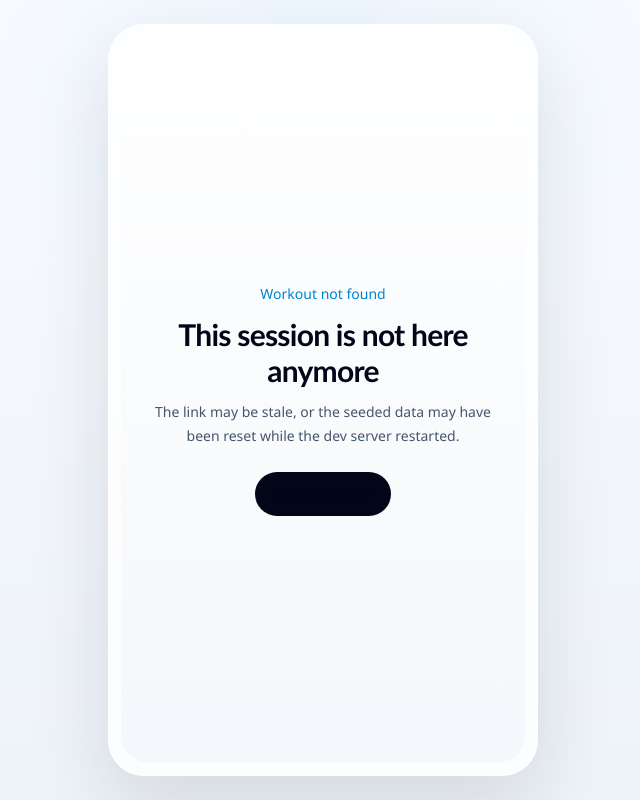
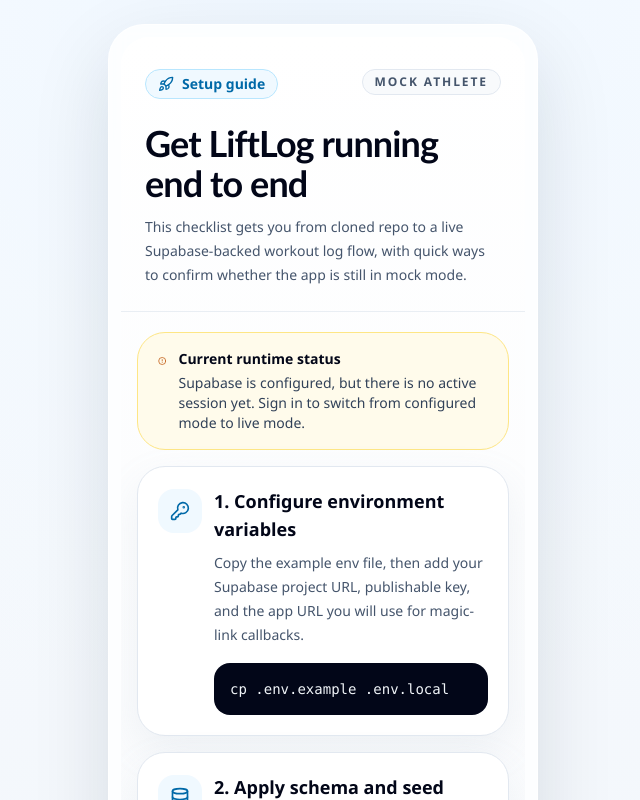
Before and after one commit to Elijah-cod/liftlog, a Next.js app: page /setup in a window 1280 px wide. Before the commit this address had no page. Shown: the top 800 px of the page, without its empty margins (317-957 px from the left). Built offline with nearby package versions, Linux system fonts and the light colour scheme; no server answers.

Commit message:
chore: add setup guide and runtime health checks

```diff
--- /dev/null
+++ b/src/app/api/health/route.ts
@@ -0,0 +1,11 @@
+import { ok } from "@/lib/api";
+import { getRuntimeStatus } from "@/lib/server/runtime-status";
+
+export async function GET() {
+  const status = await getRuntimeStatus();
+
+  return ok({
+    status: "ok",
+    ...status,
+  });
+}
--- a/src/app/login/page.tsx
+++ b/src/app/login/page.tsx
@@ -41,6 +41,11 @@
           <p className="mt-3 text-sm leading-6 text-slate-600">
             Use a magic link to open your athlete workspace, run today&apos;s session, and sync your logs to Supabase.
           </p>
+          <div className="mt-4">
+            <Link href="/setup" className="text-sm font-semibold text-sky-700 underline-offset-4 hover:underline">
+              View full setup checklist
+            </Link>
+          </div>
 
           {!isSupabaseConfigured ? (
             <div className="mt-6 rounded-3xl border border-amber-200 bg-amber-50 px-4 py-4 text-sm leading-6 text-amber-900">
--- /dev/null
+++ b/src/app/setup/page.tsx
@@ -0,0 +1,143 @@
+import Link from "next/link";
+import { CheckCircle2, CircleAlert, Database, KeyRound, Rocket, TestTube2 } from "lucide-react";
+
+import { AppShell } from "@/components/app-shell";
+import { AuthChip } from "@/components/auth-chip";
+import { getRuntimeStatus } from "@/lib/server/runtime-status";
+
+function StepCard({
+  icon,
+  title,
+  body,
+  code,
+}: {
+  icon: React.ReactNode;
+  title: string;
+  body: string;
+  code?: string;
+}) {
+  return (
+    <article className="rounded-[28px] border border-slate-200 bg-white p-5 shadow-[0_16px_40px_rgba(148,163,184,0.12)]">
+      <div className="flex items-start gap-3">
+        <div className="mt-0.5 rounded-2xl bg-sky-50 p-3 text-sky-700">{icon}</div>
+        <div className="min-w-0 flex-1">
+          <h2 className="text-lg font-semibold text-slate-950">{title}</h2>
+          <p className="mt-2 text-sm leading-6 text-slate-600">{body}</p>
+          {code ? (
+            <pre className="mt-4 overflow-x-auto rounded-2xl bg-slate-950 px-4 py-4 text-sm text-slate-100">
+              <code>{code}</code>
+            </pre>
+          ) : null}
+        </div>
+      </div>
+    </article>
+  );
+}
+
+export default async function SetupPage() {
+  const runtime = await getRuntimeStatus();
+
+  return (
+    <AppShell>
+      <div className="flex h-full flex-col">
+        <section className="border-b border-slate-200/70 px-6 pb-6 pt-8">
+          <div className="flex items-start justify-between gap-4">
+            <div className="inline-flex items-center gap-2 rounded-full border border-sky-200 bg-sky-50 px-3 py-1 text-sm font-semibold text-sky-700">
+              <Rocket className="size-4" />
+              Setup guide
+            </div>
+            <AuthChip
+              label={runtime.viewerLabel}
+              mode={runtime.isAuthenticated ? "live" : "mock"}
+              showSignOut={runtime.isAuthenticated}
+            />
+          </div>
+          <h1 className="mt-6 font-display text-4xl font-semibold tracking-tight text-slate-950">
+            Get LiftLog running end to end
+          </h1>
+          <p className="mt-3 max-w-md text-sm leading-6 text-slate-600">
+            This checklist gets you from cloned repo to a live Supabase-backed workout log flow, with quick ways to confirm whether the app is still in mock mode.
+          </p>
+        </section>
+
+        <section className="flex-1 overflow-y-auto px-4 py-5">
+          <div className="space-y-4">
+            <div
+              className={`rounded-[28px] border px-5 py-4 ${
+                runtime.isAuthenticated
+                  ? "border-emerald-200 bg-emerald-50"
+                  : runtime.isSupabaseConfigured
+                    ? "border-amber-200 bg-amber-50"
+                    : "border-slate-200 bg-slate-50"
+              }`}
+            >
+              <div className="flex items-start gap-3">
+                {runtime.isAuthenticated ? (
+                  <CheckCircle2 className="mt-0.5 size-5 text-emerald-700" />
+                ) : (
+                  <CircleAlert className="mt-0.5 size-5 text-amber-700" />
+                )}
+                <div>
+                  <p className="text-sm font-semibold text-slate-950">Current runtime status</p>
+                  <p className="mt-1 text-sm text-slate-700">
+                    {runtime.isAuthenticated
+                      ? "Live mode is active. Requests can use Supabase-authenticated data."
+                      : runtime.isSupabaseConfigured
+                        ? "Supabase is configured, but there is no active session yet. Sign in to switch from configured mode to live mode."
+                        : "Mock mode is active. The app is runnable, but it is not connected to your live Supabase project yet."}
+                  </p>
+                </div>
+              </div>
+            </div>
+
+            <StepCard
+              icon={<KeyRound className="size-5" />}
+              title="1. Configure environment variables"
+              body="Copy the example env file, then add your Supabase project URL, publishable key, and the app URL you will use for magic-link callbacks."
+              code={`cp .env.example .env.local`}
+            />
+
+            <StepCard
+              icon={<Database className="size-5" />}
+              title="2. Apply schema and seed data"
+              body="Run the migration SQL in Supabase, then update the profile UUID in the seed file to match a real auth.users ID and execute the seed. That gives the live app exercises, templates, scheduled workouts, and starter history."
+              code={`Migration: supabase/migrations/20260401130000_create_workout_logging.sql\nSeed: supabase/seed.sql`}
+            />
+
+            <StepCard
+              icon={<Rocket className="size-5" />}
+              title="3. Start the app and sign in"
+              body="Run the dev server, open the login page, and request a magic link. The callback route creates your profile row automatically the first time you return."
+              code={`npm install\nnpm run dev`}
+            />
+
+            <StepCard
+              icon={<TestTube2 className="size-5" />}
+              title="4. Verify the runtime mode"
+              body="Use the health endpoint to confirm whether the app is in mock mode, configured-without-session mode, or fully live mode with an authenticated user."
+              code={`GET /api/health`}
+            />
+
+            <article className="rounded-[28px] border border-slate-200 bg-white p-5 shadow-[0_16px_40px_rgba(148,163,184,0.12)]">
+              <h2 className="text-lg font-semibold text-slate-950">Quick links</h2>
+              <div className="mt-4 flex flex-wrap gap-3">
+                <Link
+                  href="/login"
+                  className="rounded-full bg-slate-950 px-4 py-3 text-sm font-semibold text-white"
+                >
+                  Open login
+                </Link>
+                <Link
+                  href="/today"
+                  className="rounded-full border border-slate-200 px-4 py-3 text-sm font-semibold text-slate-700"
+                >
+                  Open today
+                </Link>
+              </div>
+            </article>
+          </div>
+        </section>
+      </div>
+    </AppShell>
+  );
+}
--- a/src/app/today/page.tsx
+++ b/src/app/today/page.tsx
@@ -25,8 +25,24 @@
             No workout scheduled
           </h1>
           <p className="mt-3 text-sm leading-6 text-slate-600">
-            The MVP is focused on workout execution, so this screen stays intentionally simple until schedule management is added later.
+            {auth
+              ? "Your live account is authenticated, but there is no scheduled workout for today yet. Use the setup guide to seed a schedule, or add one directly in Supabase."
+              : "The MVP is focused on workout execution, so this screen stays intentionally simple until schedule management is added later."}
           </p>
+          <div className="mt-6 flex items-center justify-center gap-3">
+            <Link
+              href={auth ? "/setup" : "/login"}
+              className="rounded-full bg-slate-950 px-5 py-3 text-sm font-semibold text-white"
+            >
+              {auth ? "Open setup guide" : "Open login"}
+            </Link>
+            <Link
+              href="/api/health"
+              className="rounded-full border border-slate-200 px-5 py-3 text-sm font-semibold text-slate-700"
+            >
+              Check health
+            </Link>
+          </div>
         </div>
       </AppShell>
     );
@@ -49,6 +65,11 @@
           <p className="mt-3 max-w-sm text-sm leading-6 text-slate-600">
             Run the session, log every set, recover your draft if the tab closes, and finish with a clean workout record.
           </p>
+          <div className="mt-4">
+            <Link href="/setup" className="text-sm font-semibold text-sky-700 underline-offset-4 hover:underline">
+              Open setup and live-mode checklist
+            </Link>
+          </div>
         </section>
 
         <section className="flex-1 px-4 py-5">
--- a/src/lib/env.ts
+++ b/src/lib/env.ts
@@ -23,5 +23,10 @@
   return {
     supabaseUrl: env.nextPublicSupabaseUrl ?? "",
     supabasePublishableKey: env.nextPublicSupabasePublishableKey ?? "",
+    appUrl: env.nextPublicAppUrl ?? "",
   };
 }
+
+export function isLiveModeEnabled() {
+  return isSupabaseConfigured;
+}
--- /dev/null
+++ b/src/lib/server/runtime-status.ts
@@ -0,0 +1,13 @@
+import { isLiveModeEnabled } from "@/lib/env";
+import { getOptionalSupabaseAuth } from "@/lib/server/auth";
+
+export async function getRuntimeStatus() {
+  const auth = await getOptionalSupabaseAuth();
+
+  return {
+    mode: auth ? "live" : isLiveModeEnabled() ? "configured-no-session" : "mock",
+    isSupabaseConfigured: isLiveModeEnabled(),
+    isAuthenticated: Boolean(auth),
+    viewerLabel: auth?.user.email ?? "Mock athlete",
+  } as const;
+}
```
Also changed, not shown: 1 other file (tests, documents, lock files or other folders).
